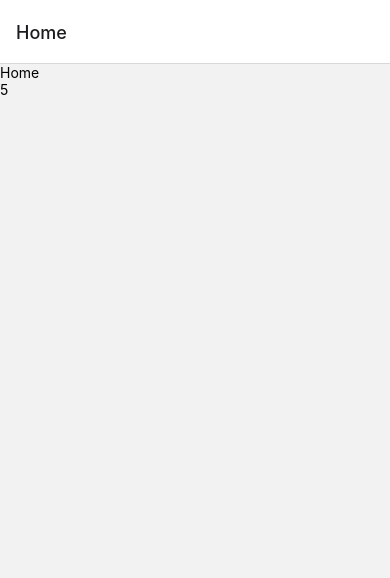
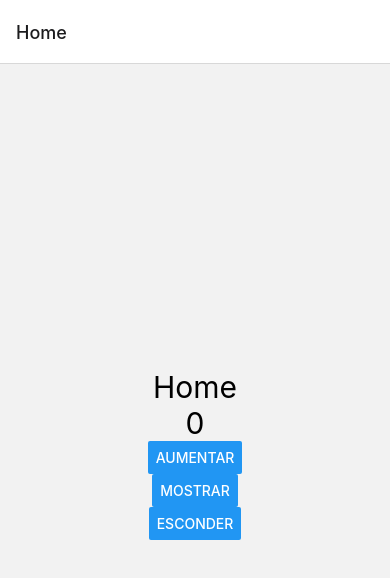
Before and after one commit to tg10martins/tela-login, a React Native app in the folder App/: screen /Home in a window 390 px wide. Shown: the top 578 px of the page. Built offline with nearby package versions, Linux system fonts and the light colour scheme.

Commit message:
dataContext

```diff
--- a/App/src/context/dataContext.js
+++ b/App/src/context/dataContext.js
@@ -1,10 +1,29 @@
-import React from "react";
+import React, { useReducer } from "react";
+
+let initialState = {
+    counter: 0,
+    showMessage: false
+}
+
+const reducer = (state, action) => {
+    switch(action.type){
+        case "aumentar":
+            return { ...state, counter: state.counter + action.payload }
+        case "mostrar":
+            return { ...state, showMessage: action.payload}
+        case "esconder":
+            return { ...state, showMessage: action.payload}
+        default:
+            return state
+    }
+}
 
 export const Context = React.createContext();
 
 export const Provider = ({children}) => {
+    const [state, dispatch] = useReducer(reducer, initialState)
     return (
-        <Context.Provider value={5}>
+        <Context.Provider value={{state, dispatch}}>
             {children}
         </Context.Provider>
     )
--- a/App/src/screens/Home.js
+++ b/App/src/screens/Home.js
@@ -1,17 +1,50 @@
-import { View, Text } from 'react-native'
-import React from 'react'
+import { View, Text, StyleSheet, Button } from 'react-native'
+import React, { useContext } from 'react'
 import Teste from '../components/Teste'
-import { Provider } from '../context/dataContext'
+import { Context, Provider } from '../context/dataContext'
 
 const Home = () => {
+  const actualState = useContext(Context)
   return (
-    <View>
-      <Text>Home</Text>
-      <Provider>
-        <Teste />
-      </Provider>
+    <View style={styles.container}>
+      <Text style={styles.text}>Home</Text>
+      <Text style={styles.text}>
+        {actualState.state.counter}
+      </Text>
+      <Button
+        title="Aumentar"
+        onPress={() => actualState.dispatch({type:"aumentar", payload:10})}
+      />
+      { actualState.state.showMessage ? <Text>Mensagem Secreta</Text> : null }
+      <Button
+        title="Mostrar"
+        onPress={() => actualState.dispatch({type:"mostrar", payload: true})}
+      />
+      <Button
+        style={styles.baton}
+        title="Esconder"
+        onPress={() => actualState.dispatch({type:"esconder", payload: false})}
+      />
+
     </View>
   )
 }
 
-export default Home
+const styles = StyleSheet.create({
+  container: {
+    flex: 1,
+    justifyContent: "center",
+    alignItems: "center",
+  },
+  text: {
+    fontSize: 30
+  }
+})
+
+export default () => {
+  return (
+    <Provider>
+      <Home />
+    </Provider>
+  )
+}
```
